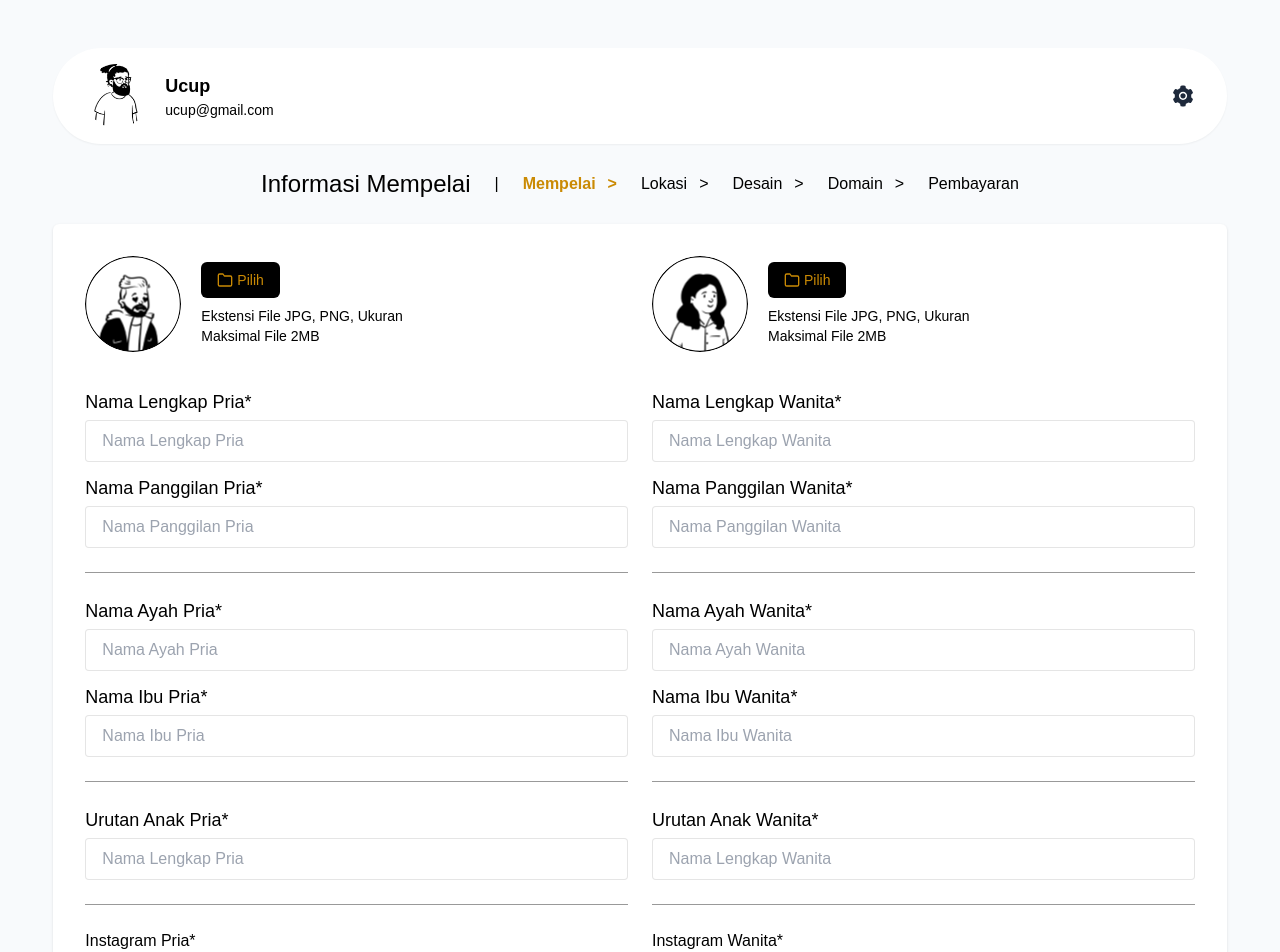
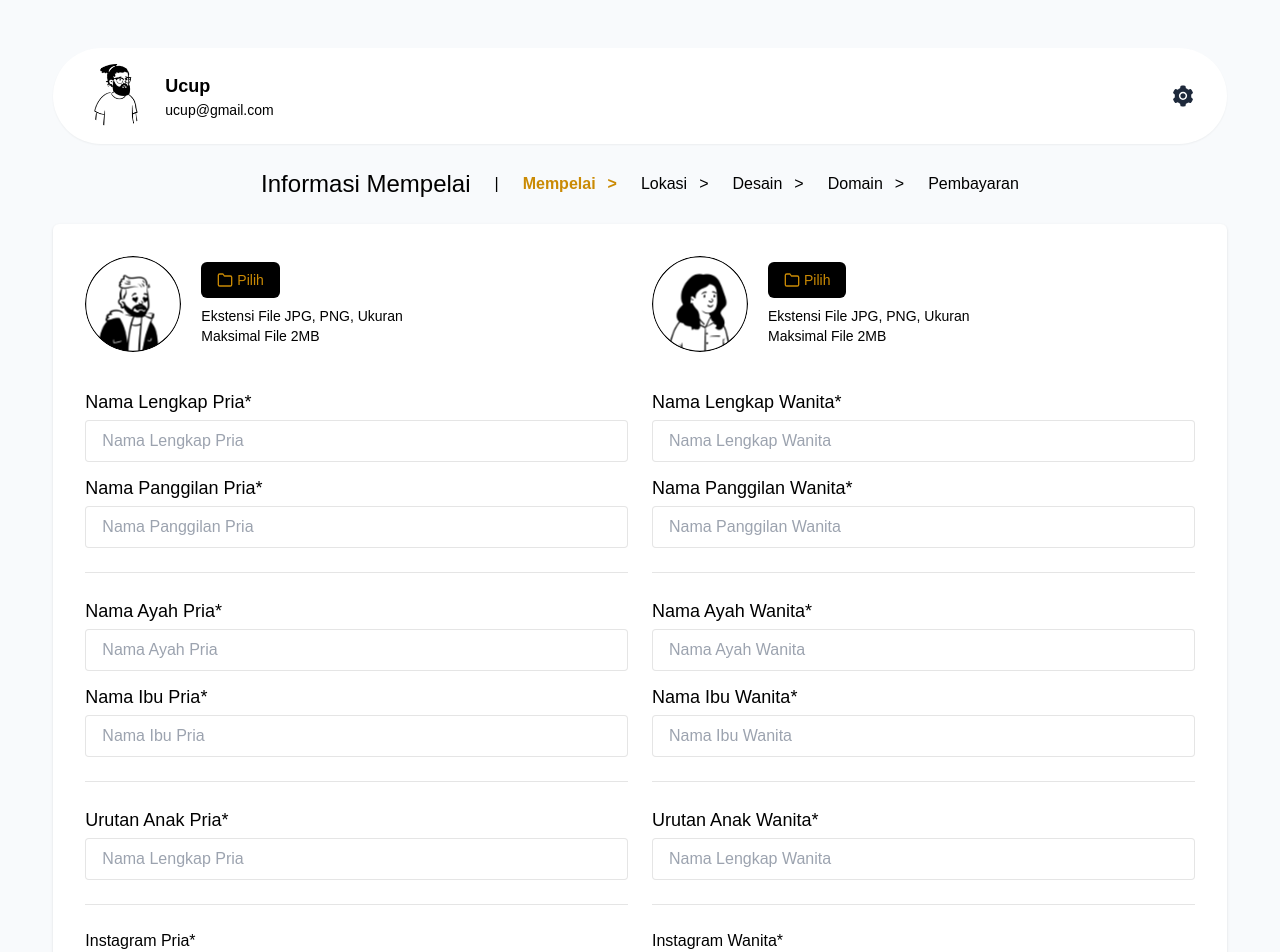
Before and after one commit to rianmz-genz/weddingnesia, a Next.js app: page /create in a window 1280 px wide. Shown: the top 952 px of the page. Built offline with nearby package versions, Linux system fonts and the light colour scheme.

Commit message:
responsif

```diff
--- a/components/createInvitation/BrideAndGroomInformation.js
+++ b/components/createInvitation/BrideAndGroomInformation.js
@@ -18,7 +18,7 @@ export default function BrideAndGroomInformation() {
       <div className="flex justify-center gap-6 md:flex-row flex-col">
         <ContainerPart>
           <InputProfile isMan img={imgMan} />
-          <div className="flex flex-col space-y-3 my-1 md:my-3 py-3 md:py-6 border-b border-black/40">
+          <div className="flex flex-col space-y-3 my-1 md:my-3 py-3 md:py-6 border-b border-black/10">
             <InputTitle
               label="Nama Lengkap Pria*"
               placeholder="Nama Lengkap Pria"
@@ -28,12 +28,12 @@ export default function BrideAndGroomInformation() {
               placeholder="Nama Panggilan Pria"
             />
           </div>
-          <div className="flex flex-col space-y-3 my-1 md:my-3 pb-3 md:pb-6 pt-3 border-b border-black/40">
+          <div className="flex flex-col space-y-3 my-1 md:my-3 pb-3 md:pb-6 pt-3 border-b border-black/10">
             <InputTitle label="Nama Ayah Pria*" placeholder="Nama Ayah Pria" />
             <InputTitle label="Nama Ibu Pria*" placeholder="Nama Ibu Pria" />
           </div>
 
-          <div className="md:pb-6 pb-3 mb-3 pt-3 md:mb-6 border-b border-black/40">
+          <div className="md:pb-6 pb-3 mb-3 pt-3 md:mb-6 border-b border-black/10">
             <InputTitle
               label="Urutan Anak Pria*"
               placeholder="Nama Lengkap Pria"
@@ -48,7 +48,7 @@ export default function BrideAndGroomInformation() {
 
         <ContainerPart>
           <InputProfile img={imgMan} />
-          <div className="flex flex-col space-y-3 my-1 md:my-3 py-3 md:py-6 border-b border-black/40">
+          <div className="flex flex-col space-y-3 my-1 md:my-3 py-3 md:py-6 border-b border-black/10">
             <InputTitle
               label="Nama Lengkap Wanita*"
               placeholder="Nama Lengkap Wanita"
@@ -58,7 +58,7 @@ export default function BrideAndGroomInformation() {
               placeholder="Nama Panggilan Wanita"
             />
           </div>
-          <div className="flex flex-col space-y-3 my-1 md:my-3 pb-3 md:pb-6 pt-3 border-b border-black/40">
+          <div className="flex flex-col space-y-3 my-1 md:my-3 pb-3 md:pb-6 pt-3 border-b border-black/10">
             <InputTitle
               label="Nama Ayah Wanita*"
               placeholder="Nama Ayah Wanita"
@@ -69,7 +69,7 @@ export default function BrideAndGroomInformation() {
             />
           </div>
 
-          <div className="md:pb-6 pb-3 mb-3 pt-3 md:mb-6 border-b border-black/40">
+          <div className="md:pb-6 pb-3 mb-3 pt-3 md:mb-6 border-b border-black/10">
             <InputTitle
               label="Urutan Anak Wanita*"
               placeholder="Nama Lengkap Wanita"
```
